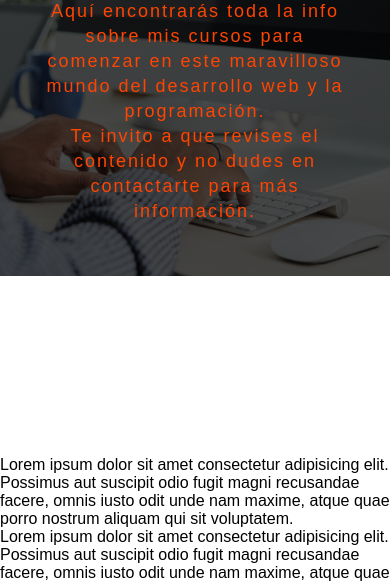
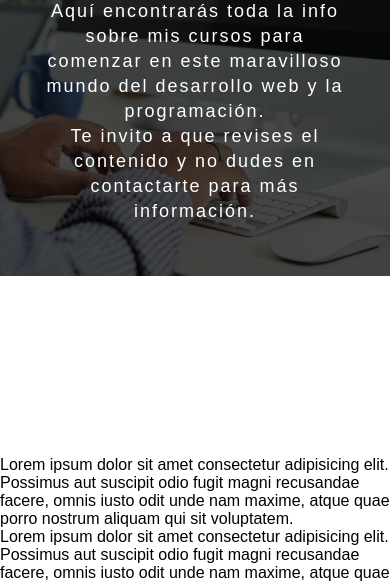
Before and after one commit to matiasdamian/tecnica4mae, a plain HTML site: page pruebasitio/pruebas.html in a window 390 px wide. Shown: the part 230-813 px from the top of the page. Drawn offline with Linux system fonts and the light colour scheme.

Commit message:
agregue prueba de mi sitio ojo no responsive

```diff
--- a/pruebasitio/pruebas.css
+++ b/pruebasitio/pruebas.css
@@ -129,7 +129,7 @@ body {
     .portada{
         background-image:linear-gradient(rgba(0,0,0,0.7),rgba(0,0,0,0.7)),url(./imagenes/coding-man-small.jpg);
         height: 420px;
-        /* corregir */
+        /* corregir esto */
     }
     .portada2{
         background-image:linear-gradient(rgba(0,0,0,0.7),rgba(0,0,0,0.7)),url(./imagenes/education-development-small.jpg);
@@ -148,8 +148,6 @@ body {
         font-size: 18px;
         padding: 25px 20px;
         line-height: 25px;
-        color: orangered;
-
     }
 
 }
```
